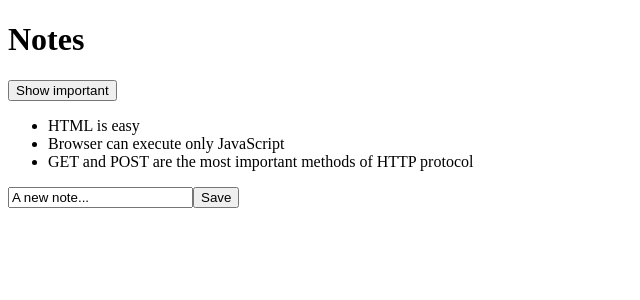
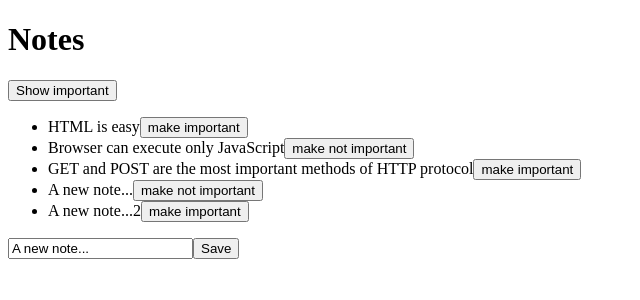
Before and after one commit to Pattamite/Course-FullStackOpen, a React (Create React App) app in the folder part2/project/part2/: page / in a window 1280 px wide. Shown: the top 300 px of the page, without its empty margins (0-640 px from the left). Built offline with nearby package versions, Linux system fonts and the light colour scheme; data requests are answered from the project's data file.

Commit message:
Update project of par2.d

```diff
--- a/part2/project/part2/db.json
+++ b/part2/project/part2/db.json
@@ -4,19 +4,31 @@
       "id": 1,
       "content": "HTML is easy",
       "date": "2019-05-30T17:30:31.098Z",
-      "important": true
+      "important": false
     },
     {
       "id": 2,
       "content": "Browser can execute only JavaScript",
       "date": "2019-05-30T18:39:34.091Z",
-      "important": false
+      "important": true
     },
     {
       "id": 3,
       "content": "GET and POST are the most important methods of HTTP protocol",
       "date": "2019-05-30T19:20:14.298Z",
-      "important": true
+      "important": false
+    },
+    {
+      "content": "A new note...",
+      "date": "2021-09-08T05:56:00.025Z",
+      "important": true,
+      "id": 4
+    },
+    {
+      "content": "A new note...2",
+      "date": "2021-09-08T06:01:04.558Z",
+      "important": false,
+      "id": 5
     }
   ]
 }
--- a/part2/project/part2/src/App.js
+++ b/part2/project/part2/src/App.js
@@ -1,6 +1,6 @@
 import React, {useState, useEffect} from 'react'
-import axios from 'axios'
 import Note from './components/Note'
+import noteService from './services/notes'
 
 function App() {
   const [notes, setNotes] = useState([]);
@@ -8,12 +8,10 @@ function App() {
   const [showAll, setShowAll] = useState(true);
 
   useEffect(() => {
-    console.log('effect');
-    axios
-      .get('http://localhost:3001/notes')
-      .then( (response) => {
-        console.log('promise fulfilled');
-        setNotes(response.data);
+    noteService
+      .getAll()
+      .then( (initialNotes) => {
+        setNotes(initialNotes);
       });
   }, []);
 
@@ -25,10 +23,13 @@ function App() {
       content: newNote,
       date: new Date().toISOString(),
       important: Math.random() < 0.5,
-      id: notes.length + 1,
     };
-    setNotes(notes.concat(newNoteObject));
-    console.log('button clicked', event.target);
+    noteService
+      .create(newNoteObject)
+      .then((returnedNotes) => {
+        setNotes(notes.concat(returnedNotes));
+        setNewNote('');
+      });
   }
 
   function handleNewNoteChange(event) {
@@ -38,6 +39,29 @@ function App() {
 
   function handleShowAllButton() {
     setShowAll(!showAll);
+  }
+
+  function toggleImportance(id) {
+    //  Reference to note in array
+    const note = notes.find((note) => {return note.id === id});
+    //  Create new note to avoid mutating note in array
+    const changedNote = {...note, important: !note.important};
+
+    noteService
+      .update(id, changedNote)
+      .then((returnedNotes) => {
+        setNotes(
+          notes.map((note) => {
+            return note.id === id
+              ? returnedNotes
+              : note;
+          })
+        )
+      })
+      .catch((error) => {
+        alert(`The note was already deleted from server`);
+        setNotes(notes.filter((note) => {return note.id !== id}));
+      });
   }
 
   const notesToShow = showAll
@@ -55,7 +79,11 @@ function App() {
       </div>
       <ul>
         {notesToShow.map( (note) =>
-        <Note key={note.id} note={note} />
+        <Note
+          key={note.id}
+          note={note}
+          toggleImportance={toggleImportance.bind(null, note.id)}
+        />
         )}
       </ul>
       <form onSubmit={addNote}>
--- a/part2/project/part2/src/components/Note.js
+++ b/part2/project/part2/src/components/Note.js
@@ -1,9 +1,14 @@
 import React from 'react'
 
-function Note({note}) {
+function Note({note, toggleImportance}) {
+  const label = note.important
+    ? 'make not important'
+    : 'make important';
+
   return (
     <li>
       {note.content}
+      <button onClick={toggleImportance}>{label}</button>
     </li>
   );
 }
--- /dev/null
+++ b/part2/project/part2/src/services/notes.js
@@ -0,0 +1,26 @@
+import axios from 'axios'
+
+const baseUrl = 'http://localhost:3001/notes';
+
+function getAll() {
+  const request = axios.get(baseUrl);
+  return request.then((response) => {return response.data;});
+}
+
+function create(newObject) {
+  const request = axios.post(baseUrl, newObject);
+  return request.then((response) => {return response.data;});
+}
+
+function update(id, newObject) {
+  const request = axios.put(`${baseUrl}/${id}`, newObject);
+  return request.then((response) => {return response.data;});
+}
+
+const notes = {
+  getAll,
+  create,
+  update
+};
+
+export default notes;
```
